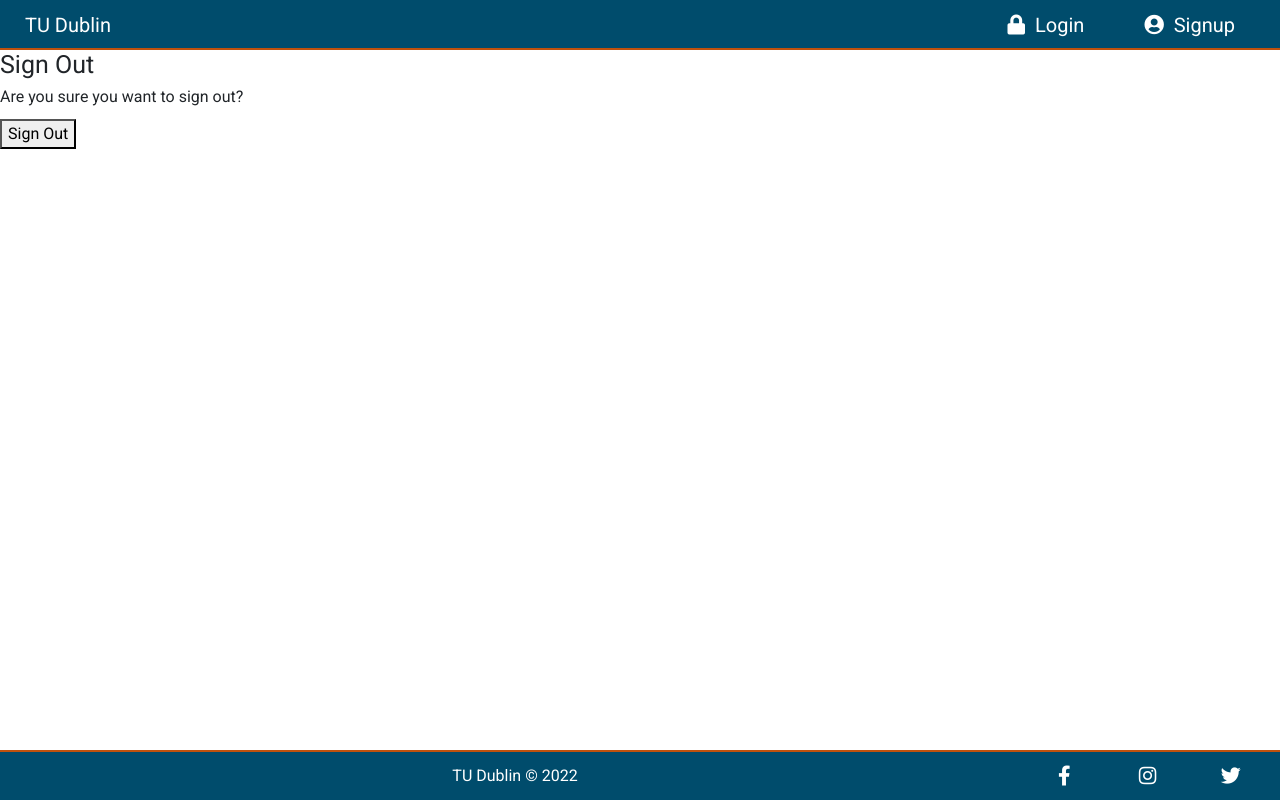
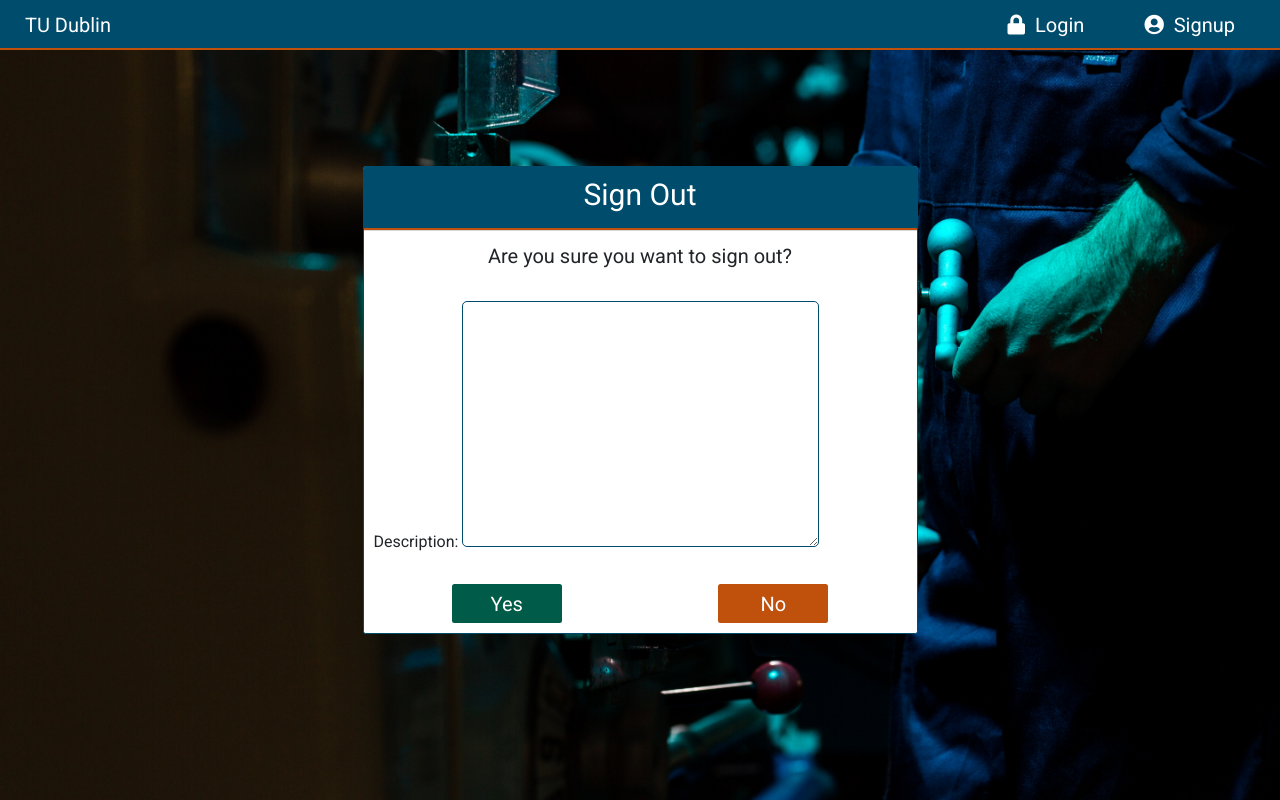
Before and after one commit to sam-timmins/machine-issue-reporting-system, a Django app: template templates/account/logout.html in a window 1280 px wide. Run offline with Django 4.2, Linux system fonts and the light colour scheme; tables that the repository leaves empty hold one stand-in row (values such as "Sample post"); the template is opened without the code that fills it: values that come from a table or form of the project are taken from there, most other values are stand-ins (such as "Sample title", 1, 10 or a date in 2020); some libraries are stand-ins or nearby versions.

Commit message:
Add style to form

```diff
--- a/templates/account/logout.html
+++ b/templates/account/logout.html
@@ -5,17 +5,37 @@
 {% block head_title %}{% trans "Sign Out" %}{% endblock %}
 
 {% block content %}
-<h1>{% trans "Sign Out" %}</h1>
 
-<p>{% trans 'Are you sure you want to sign out?' %}</p>
 
-<form method="post" action="{% url 'account_logout' %}">
+<div class="container-fluid image-container position-absolute top-0 start-0 d-flex justify-content-center align-items-center">
+  <div class="row container d-flex justify-content-center align-items-center">
+    <div class="col col-md-8 col-lg-6 card p-0">
+      <div class="card-header p-0">
+        <div class="background-color-blue text-white border-bottom-orange">
+          <h1 class="text-large text-center p-3">{% trans "Sign Out" %}</h1>
+        </div>
+      </div>
+      <div class="card-body">
+
+        <p class="text-medium text-center mb-5">{% trans 'Are you sure you want to sign out?' %}</p>
+
+        <form class="login" method="POST" action="{% url 'account_logout' %}">
           {% csrf_token %}
+          {{ form.as_p }}
           {% if redirect_field_value %}
           <input type="hidden" name="{{ redirect_field_name }}" value="{{ redirect_field_value }}"/>
           {% endif %}
-  <button type="submit">{% trans 'Sign Out' %}</button>
+
+          <div class="container-fluid d-flex flex-row justify-content-around align-items-center p-0 mt-5">
+            <button class="btn btn-green text-medium text-white" type="submit">{% trans "Yes" %}</button>
+            <a href="{% url 'dashboard' %}" class="btn btn-orange text-white text-medium"
+            aria-labelledby="cancel-create-machine-form">
+            No</a>
+          </div>
         </form>
-
+      </div>
+    </div>
+  </div>
+</div>
 
 {% endblock %}
```
Lines whose indentation alone changed are shown as unchanged.
